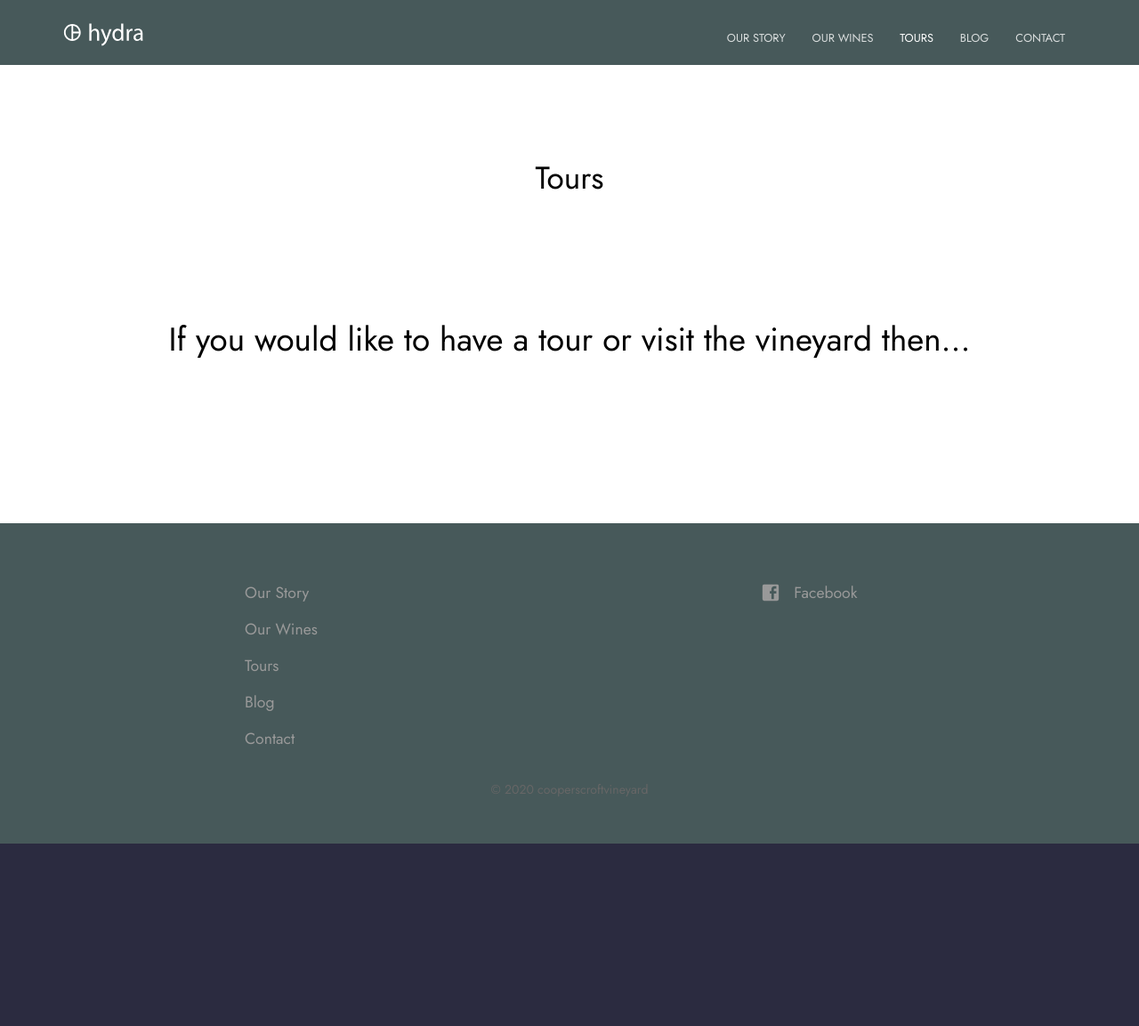
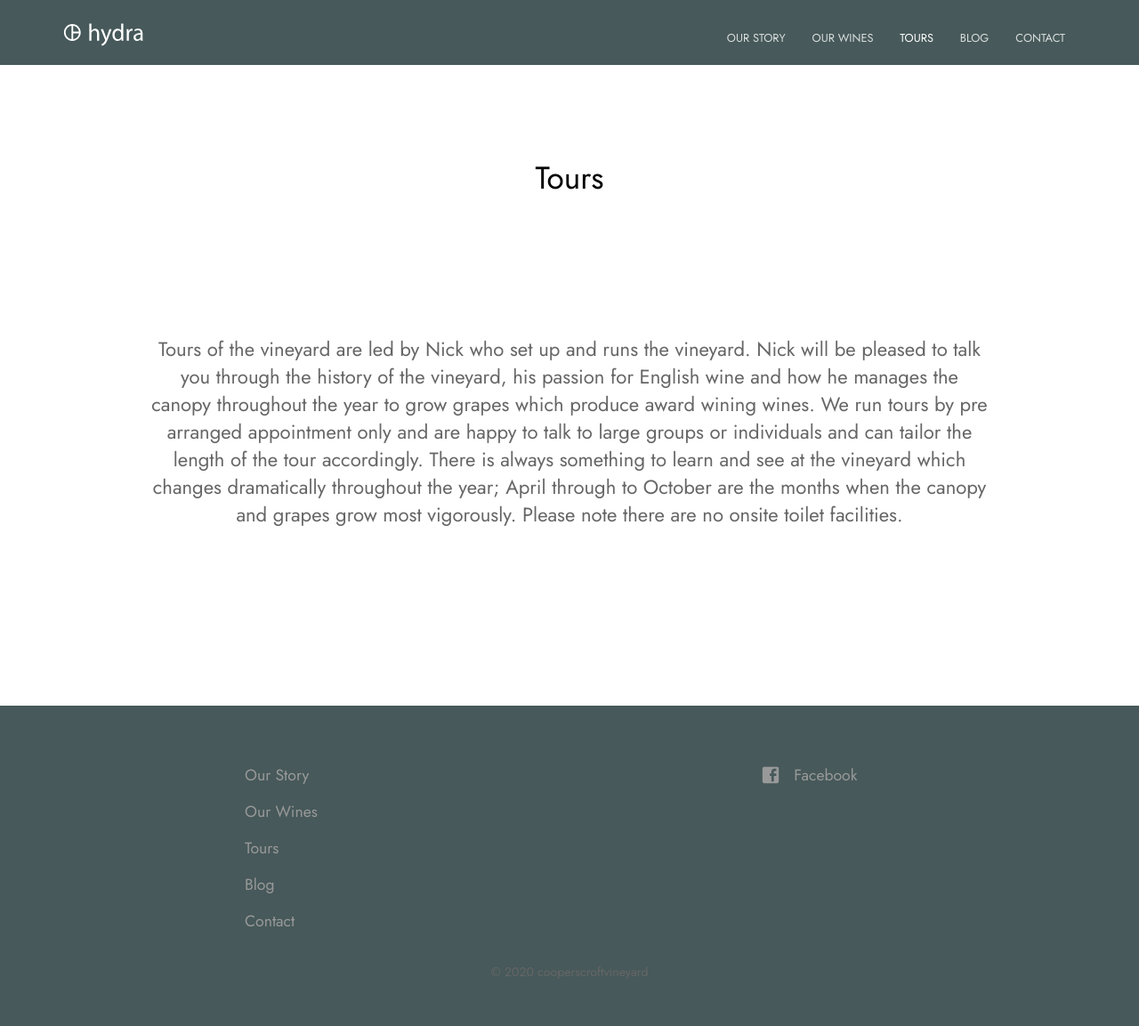
Before and after one commit to seblawson11/CoopersCroft, a Jekyll site: the page built from tours.html, in a window 1280 px wide. Shown: the whole page at 89% size. Built offline with Jekyll 4.4.1, drawn with Linux system fonts in a browser that asks for light colours; before the commit the page ends 948 px from its top, so only the background shows below that.

Commit message:
tours words

```diff
--- a/index.html
+++ b/index.html
@@ -54,7 +54,7 @@ description: A wine from Suffolk
 				<img src="{{ site.baseurl }}/images/grapes.jpg" alt="Grapes" class="editable left">
 			</div>
 			<div class="column text editable">
-				<h2>If you are interested in visiting the vineyard then just let us know</h2>
+				<h2>If you are interested in visiting the vineyard then you can arrange</h2>
 				<div class="cta button alt"><a href="{{ site.baseurl }}/tours/">Plan a Visit</a></div>
 			</div>
 		</div>
--- a/tours.html
+++ b/tours.html
@@ -4,5 +4,6 @@ description:
 ---
 
 <div class="tours">
-  <h1>If you would like to have a tour or visit the vineyard then...</h1>
+  <p>Tours of the vineyard are led by Nick who set up and runs the vineyard.  Nick will be pleased to talk you through the history of the vineyard, his passion for English wine and how he manages the canopy throughout the year to grow grapes which produce award wining wines.  We run tours by pre arranged appointment only and are happy to talk to large groups or individuals and can tailor the length of the tour accordingly.  There is always something to learn and see at the vineyard which changes dramatically throughout the year; April through to October are the months when the canopy and grapes grow most vigorously.  Please note there are no onsite toilet facilities.
+  </p>
 </div>
```
